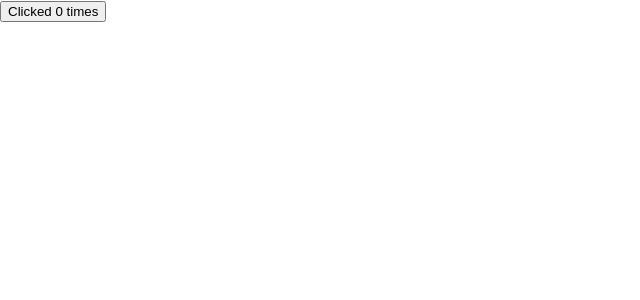
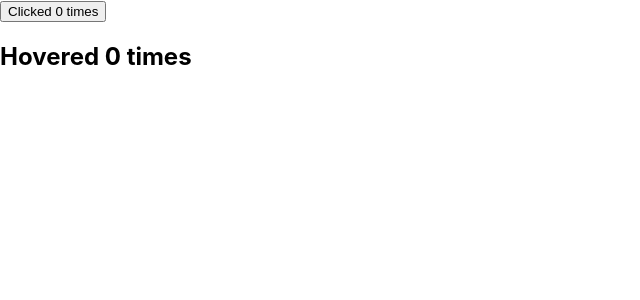
Before and after one commit to jkinathan/Doyou-React, a React (Create React App) app in the folder helloworld/: page / in a window 1280 px wide. Shown: the top 300 px of the page, without its empty margins (0-640 px from the left). Built offline with nearby package versions, Linux system fonts and the light colour scheme.

Commit message:
HigherOrderComponent Hover

```diff
--- a/helloworld/src/App.js
+++ b/helloworld/src/App.js
@@ -4,6 +4,7 @@
 // import Hero from './components/Hero';
 // import ErrorBoundary from './components/ErrorBoundary';
 import ClickCounter from './components/ClickCounter';
+import HoverCounter from './components/HoverCounter';
 
 function App() {
 
@@ -21,6 +22,7 @@ function App() {
                 <Hero heroName="Superman"></Hero>
             </ErrorBoundary> */}
             <ClickCounter></ClickCounter>
+            <HoverCounter></HoverCounter>
         </div>
 
       }
--- /dev/null
+++ b/helloworld/src/components/HoverCounter.js
@@ -0,0 +1,29 @@
+import React, { Component } from 'react'
+
+class HoverCounter extends Component {
+    constructor(props) {
+        super(props)
+
+        this.state = {
+             count: 0
+        }
+    }
+
+    incrementHover=()=>{
+        this.setState(prevSState=>{
+            return {
+                count : prevSState.count + 2
+            }
+        })
+    }
+
+    render() {
+        return (
+            <div>
+                <h2 onMouseOver={this.incrementHover}>Hovered {this.state.count} times</h2>
+            </div>
+        )
+    }
+}
+
+export default HoverCounter
```
